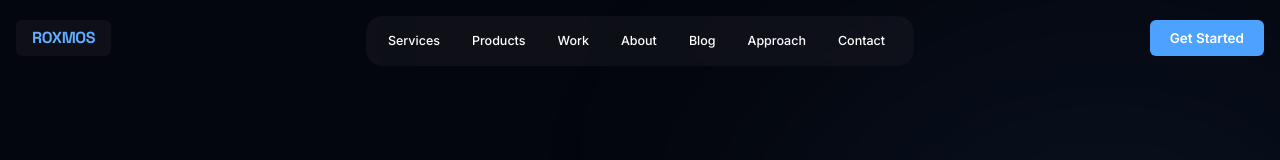
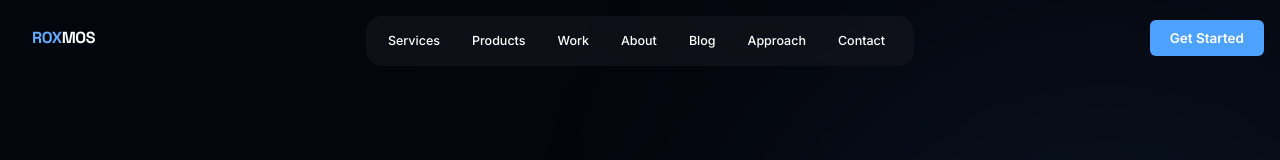
Before and after one commit to rudra273/roxmos, a Next.js app: page / in a window 1280 px wide. Shown: the top 160 px of the page. Built offline with nearby package versions, Linux system fonts and the light colour scheme.

Commit message:
fix nav n footer

```diff
--- a/components/Footer.tsx
+++ b/components/Footer.tsx
@@ -169,17 +169,13 @@ export default function Footer() {
         {/* full-width ROXMOS — letters spread edge to edge */}
         <div className="flex w-full items-end justify-between px-4 pb-2 md:px-8 md:pb-4">
           {WORDMARK.map((letter, i) => (
-            <motion.span
+            <span
               key={i}
-              initial={{ opacity: 0, y: 40 }}
-              whileInView={{ opacity: 1, y: 0 }}
-              viewport={{ once: true, margin: "-40px" }}
-              transition={{ duration: 0.8, delay: i * 0.06, ease: EASE }}
               className="select-none font-display font-bold leading-[0.8] tracking-tight text-white/[0.06]"
               style={{ fontSize: "clamp(3rem, 17vw, 16rem)" }}
             >
               {letter}
-            </motion.span>
+            </span>
           ))}
         </div>
       </div>
--- a/components/Navbar.tsx
+++ b/components/Navbar.tsx
@@ -38,9 +38,9 @@ export default function Navbar() {
       <a
         href="#"
         aria-label="ROXMOS home"
-        className="fixed left-4 top-5 z-50 flex h-9 items-center rounded-md bg-[rgba(30,32,40,0.4)] px-4 font-display text-base font-bold tracking-tight backdrop-blur-[44px]"
+        className="fixed left-4 top-5 z-50 flex h-9 items-center rounded-md bg-[#04060d] px-4 font-display text-base font-bold tracking-tight"
       >
-        <span className="text-accent">ROXMOS</span>
+        <span className="text-accent">ROX</span><span className="text-white">MOS</span>
       </a>
 
       {/* Get Started — top right (desktop only) */}
```
